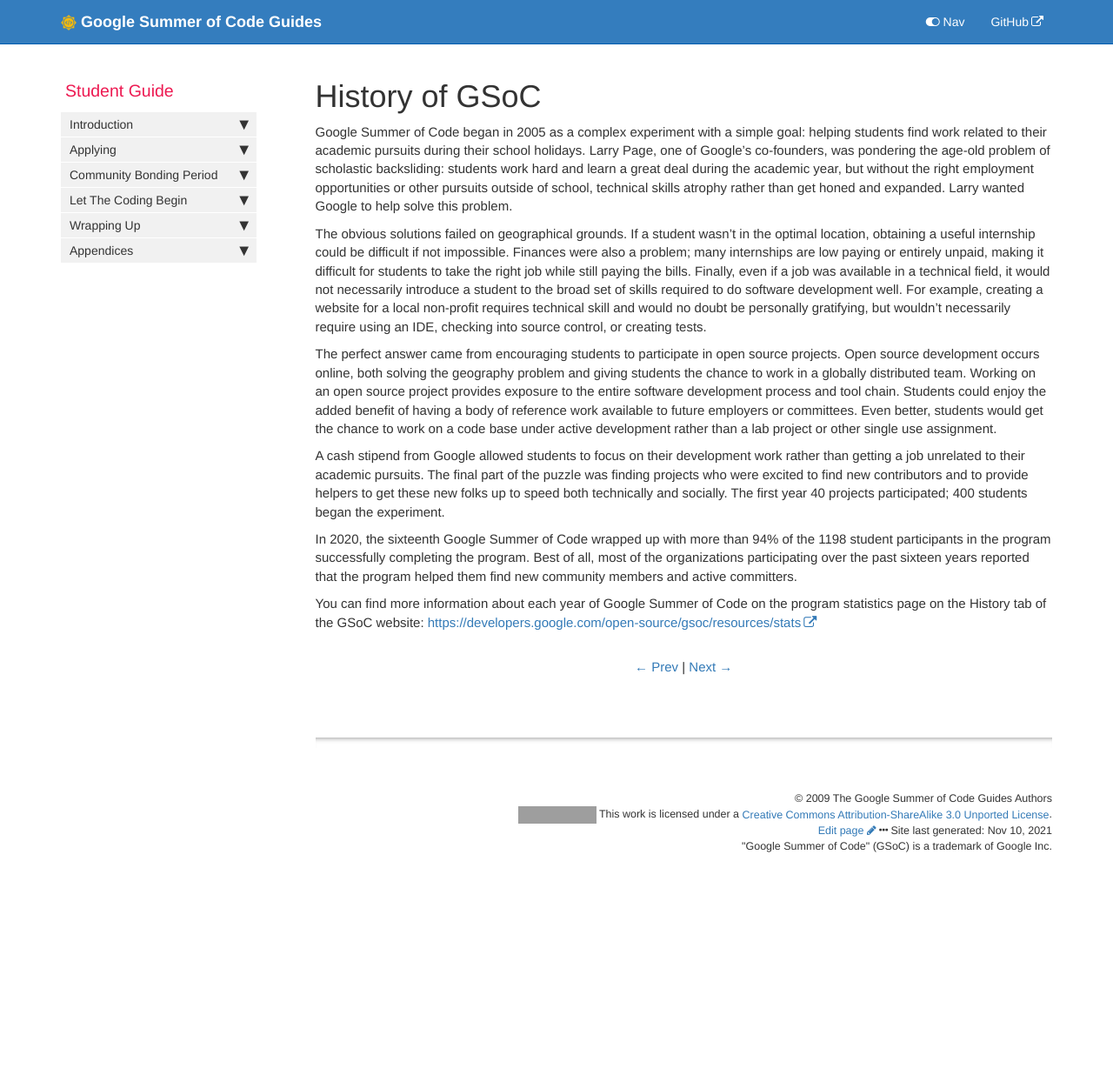
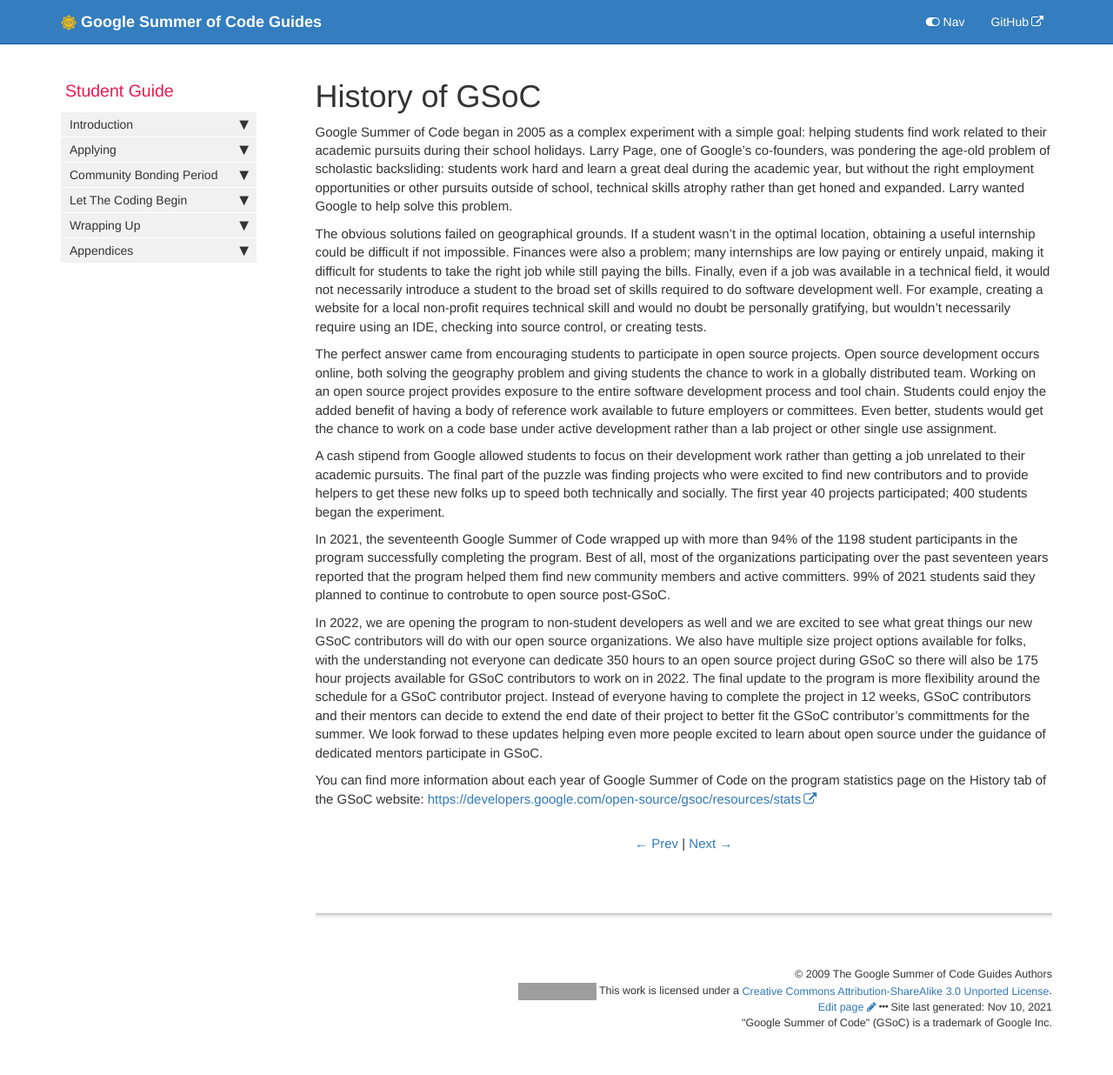
Before and after one commit to google/gsocguides, a Jekyll site: the page built from pages/student/19-history_of_gsoc.md, in a window 1280 px wide. Shown: the whole page at 87% size. Built offline with Jekyll 4.4.1, drawn with Linux system fonts in a browser that asks for light colours; before the commit the page ends 1033 px from its top, so only the background shows below that; grey boxes are pictures that could not be loaded.

Commit message:
Update 19-history_of_gsoc.md
updated stats and clarified changes.

```diff
--- a/pages/student/19-history_of_gsoc.md
+++ b/pages/student/19-history_of_gsoc.md
@@ -14,6 +14,8 @@ The perfect answer came from encouraging students to participate in open source
 
 A cash stipend from Google allowed students to focus on their development work rather than getting a job unrelated to their academic pursuits. The final part of the puzzle was finding projects who were excited to find new contributors and to provide helpers to get these new folks up to speed both technically and socially. The first year 40 projects participated; 400 students began the experiment.
 
-In 2020, the sixteenth Google Summer of Code wrapped up with more than 94% of the 1198 student participants in the program successfully completing the program. Best of all, most of the organizations participating over the past sixteen years reported that the program helped them find new community members and active committers.
+In 2021, the seventeenth Google Summer of Code wrapped up with more than 94% of the 1198 student participants in the program successfully completing the program. Best of all, most of the organizations participating over the past seventeen years reported that the program helped them find new community members and active committers. 99% of 2021 students said they planned to continue to controbute to open source post-GSoC.
+
+In 2022, we are opening the program to non-student developers as well and we are excited to see what great things our new GSoC contributors will do with our open source organizations. We also have multiple size project options available for folks, with the understanding not everyone can dedicate 350 hours to an open source project during GSoC so there will also be 175 hour projects available for GSoC contributors to work on in 2022. The final update to the program is more flexibility around the schedule for a GSoC contributor project. Instead of everyone having to complete the project in 12 weeks, GSoC contributors and their mentors can decide to extend the end date of their project to better fit the GSoC contributor's committments for the summer. We look forwad to these updates helping even more people excited to learn about open source under the guidance of dedicated mentors participate in GSoC.
 
 You can find more information about each year of Google Summer of Code on the program statistics page on the History tab of the GSoC website: <https://developers.google.com/open-source/gsoc/resources/stats>
```
